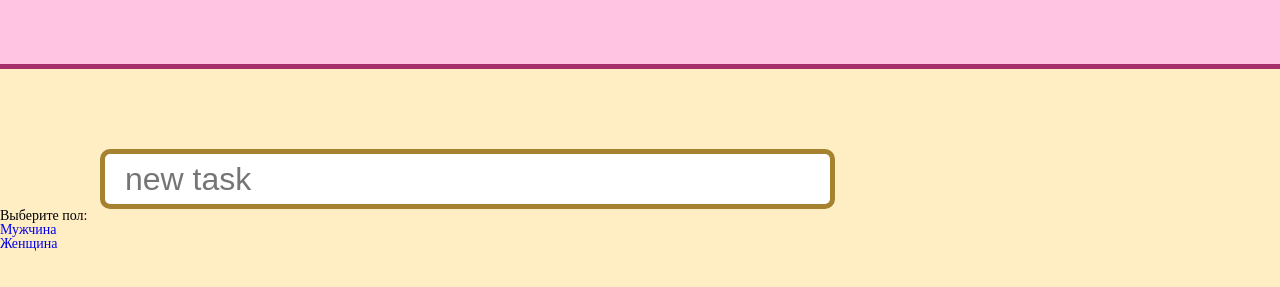
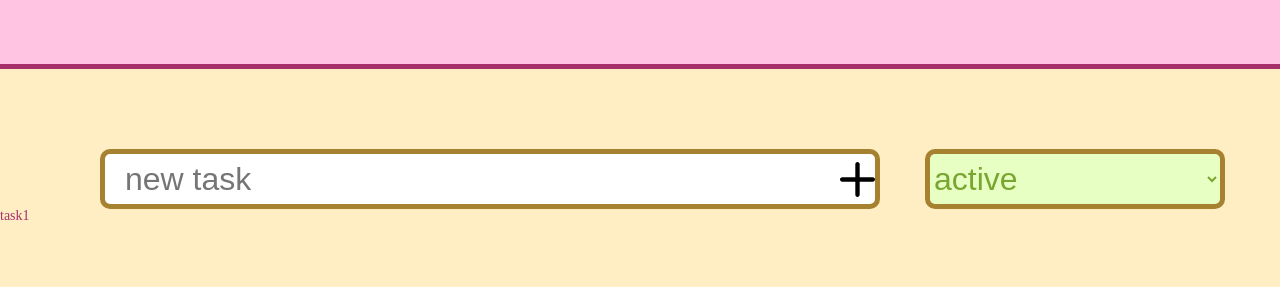
Before and after one commit to angelina-pol/ToDo-list, a plain HTML site: page index.html in a window 1280 px wide. Shown: the part 135-422 px from the top of the page. Drawn offline with Linux system fonts and the light colour scheme.

Commit message:
added button, aligin blocks menu

```diff
--- a/css/style.css
+++ b/css/style.css
@@ -54,16 +54,63 @@ h1 {
     padding-bottom: 70px;
     background-color: #FFC4E1;
     border-bottom: 5px solid #A6306A;
-  }
+}
 
-  input {
-    width: 735px;
+.meninp {
+    display: flex;
+}
+
+.inp {
+    display: inline-block;
+    display: flex;
+    border: 5px solid #A68130;
+    background-color: #FFFFFF;
+    border-radius: 10px;
     height: 60px;
-    border-radius: 10px;
     margin-left: 100px;
     margin-top: 80px;
+}
+
+.menu {
+    display: inline-block;
+}
+
+.inppoz {
+    display: inline-block;
+    margin: auto;
+}
+
+input {
+    width: 735px;
+    height: 40px;
     padding-left: 20px;
     font-family: 'Poetsen One', sans-serif;
     font-size: 32px;
+}
+
+button {
+    background-color: #FFFFFF;
+}
+
+.addImg {
+    height: 35px;
+    width: 35px;
+}
+
+.selvalue {
     border: 5px solid #A68130;
-  }
+    font-family: 'Poetsen One', sans-serif;
+    font-size: 32px;
+    border-radius: 10px;
+    width: 300px;
+    height: 60px;
+    color: #79A630;
+    background-color: #E8FFC4;
+    top: 284px;
+    margin-top: 80px;
+    margin-left: 45px;
+}
+
+.task1 {
+color:#A6306A
+}
--- a/index.html
+++ b/index.html
@@ -8,16 +8,27 @@
     </head>
     <body>
         <h1>ToDo list</h1>
+            <div class="meninp">
+                <div class="inp">
+                    <div class="inppoz">
+                        <input type="text" id="newtask" placeholder="new task">
+                    </div>
+                    <div class="inppoz">
+                        <button id="add" type="submit" value="addvalue"><a href=""><img class="addImg" src="./img/plus.svg" alt="add"></a></button>
+                    </div>
+                </div>
+                <div class="menu">
+                    <select name="selval" class="selvalue">
+                        <option value="active">active</option>
+                        <option value="completed">completed</option>
+                        <option value="option">delete</option>
+                    </select>
+                </div>
+            </div>
 
-        <form>
-            <input type="text" id="newtask" placeholder="new task">
-        </form>
-
-        <div id="menu"><span>Выберите пол:</span>
-        <ul class="menu">
-            <li><a href="#">Мужчина</a></li>
-            <li><a href="#">Женщина</a></li>
-        </ul>
+          <div class="task1">
+            <p id="t1">task1</p>
         </div>
 
+          <script src="./js/script.js"> </script>
 </html>
--- a/js/script.js
+++ b/js/script.js
@@ -1 +1,9 @@
 'use strict'
+
+
+add.onclick = function() {
+    let addTask = document.getElementById('t1');
+    addTask.innerHTML = 'may may may may';
+};
+
+window.onload = init;
```
